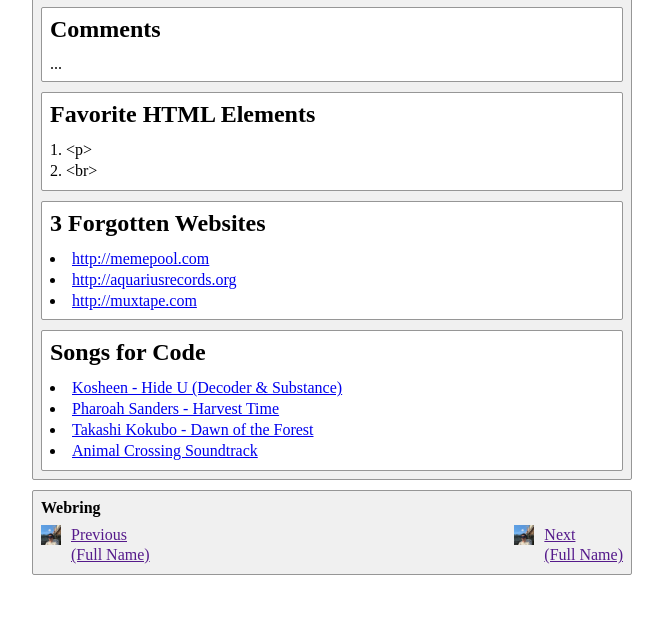
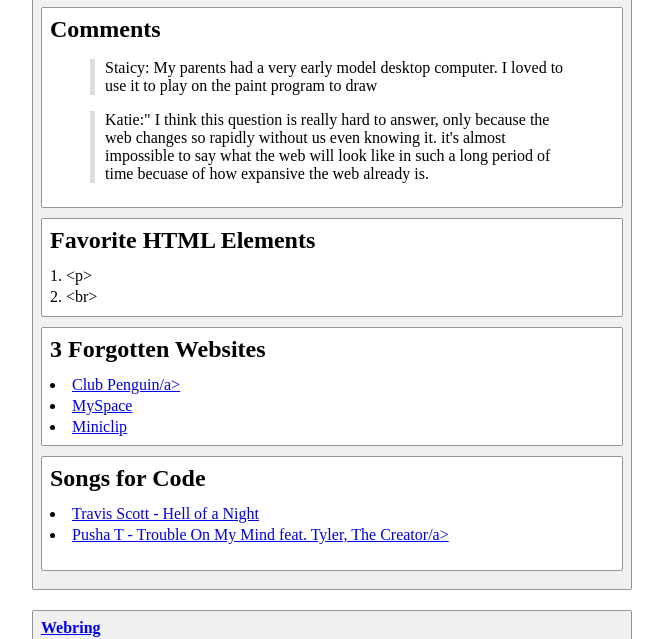
Before and after one commit to amaarahrahman/html-profile, a plain HTML site: page index.html in a window 1280 px wide. Shown: the part 898-1537 px from the top of the page, without its empty margins (308-971 px from the left). Before the commit the page ends 1513 px from the top, so only its background shows below. Drawn offline with Linux system fonts and the light colour scheme.

Commit message:
Friday Feb

```diff
--- a/index.html
+++ b/index.html
@@ -17,13 +17,13 @@
                     <em>Amara Rahman</em>
                 </div>
                 <figure>
-                    <a href="./images/elliott.jpg" target="_blank"><img src="./images/elliott.jpg" alt="A photo of Elliott" /></a>
+                    <a href="./images/Amaarah.jpg" target="_blank"><img src="./images/Amaarah.jpg" alt="A photo of Amaarah" /></a>
                 </figure>
             </header>
             <section class="two-column section-wrapper">
                 <section id="energy-box">
                         <figure id="energy"></figure>
-                        <figcaption>Energy: funnel</figcaption>
+                        <figcaption>Energy: Galaxy</figcaption>
                 </section>
                 <section class="medium">
                     <p>If I wasn't a designer I would be <b>studying e-commerce or IT</b>.</p>
@@ -53,7 +53,10 @@
                 </section>
                 <section>
                     <h2>Comments</h2>
-                    <o>...</o>
+                    <o>
+                        <blockquote><link href="https://staicyngongu.github.io/html-profile/">Staicy:</a> My parents had a very early model desktop computer. I loved to use it to play on the paint program to draw</blockquote>
+                        <blockquote><link href="https://katie-musgrave.github.io/html-profile-class/">Katie:</a>" I think this question is really hard to answer, only because the web changes so rapidly without us even knowing it. it's almost impossible to say what the web will look like in such a long period of time becuase of how expansive the web already is.</blockquote>
+                    </o>
                     <!-- Fill this part in with a response to a classmates writing. Remember to use <blockquote></blockquote> and link back to the quoted profile. More info here: http://elliott.school/assignments.php#1 -->
                 </section>
                 <section>
@@ -68,26 +71,24 @@
                     <h2>3 Forgotten Websites</h2>
                     <!-- These links should only be available on the Wayback Machine -->
                     <ul>
-                        <li><a href="https://web.archive.org/web/20050429015123/http://memepool.com/">http://memepool.com</a></li>
-                        <li><a href="https://web.archive.org/web/20050702234132/http://www.aquariusrecords.org/">http://aquariusrecords.org</a></li>
-                        <li><a href="https://web.archive.org/web/20080326231056/http://muxtape.com/">http://muxtape.com</a></li>
+                        <li><a href="https://www.clubpenguin.com">Club Penguin/a></li>
+                        <li><a href="https://www.myspace.com">MySpace</a></li>
+                        <li><a href="https://www.miniclip.com">Miniclip</a></li>
                     </ul>
                 </section>
                 <section>
                     <h2>Songs for Code</h2>
                     <ul>
-                        <li><a href="https://youtu.be/m6U9H0P3DdU">Kosheen - Hide U (Decoder & Substance)</a></li>
-                        <li><a href="https://youtu.be/ii63fKLTSuU">Pharoah Sanders - Harvest Time</a></li>
-                        <li><a href="https://youtu.be/ii63fKLTSuU">Takashi Kokubo - Dawn of the Forest</a></li>
-                        <li><a href="https://youtu.be/fXGpSAR6hFQ">Animal Crossing Soundtrack</a></li>
+                        <li><a href="https://soundcloud.com/undftdny/hell-of-a-night-travis-scott">Travis Scott - Hell of a Night</a></li>
+                        <li><a href="https://soundcloud.com/massappealrecs/troubleonmymind?in=amara-r/">Pusha T - Trouble On My Mind feat. Tyler, The Creator/a></li>
                     </ul>
                 </section>
             </section>
             <footer>
                 <h4>Webring</h4>
                 <p id="pagination">
-                    <a href="" id="previous"><img src="./images/elliott.jpg" /> Previous<br /> (Full Name)</a>
-                    <a href="" id="next"><img src="./images/elliott.jpg" /> Next<br /> (Full Name)</a>
+                    <a href="https://staicyngongu.github.io/html-profile/" id="previous"><img src="./images/staicy.jpg" /> Previous<br /> (Full Name)</a>
+                    <a href="https://katie-musgrave.github.io/html-profile-class/" id="next"><img src="./images/katie.jpg" /> Next<br /> (Full Name)</a>
                 </p>
             </footer>
         </div>
--- /dev/null
+++ b/style.css
@@ -0,0 +1,3 @@
+.green {
+    grid
+}
```
Also changed, not shown: images/Amaarah.jpg (added), images/elliott.jpg (deleted), 3 other files.
